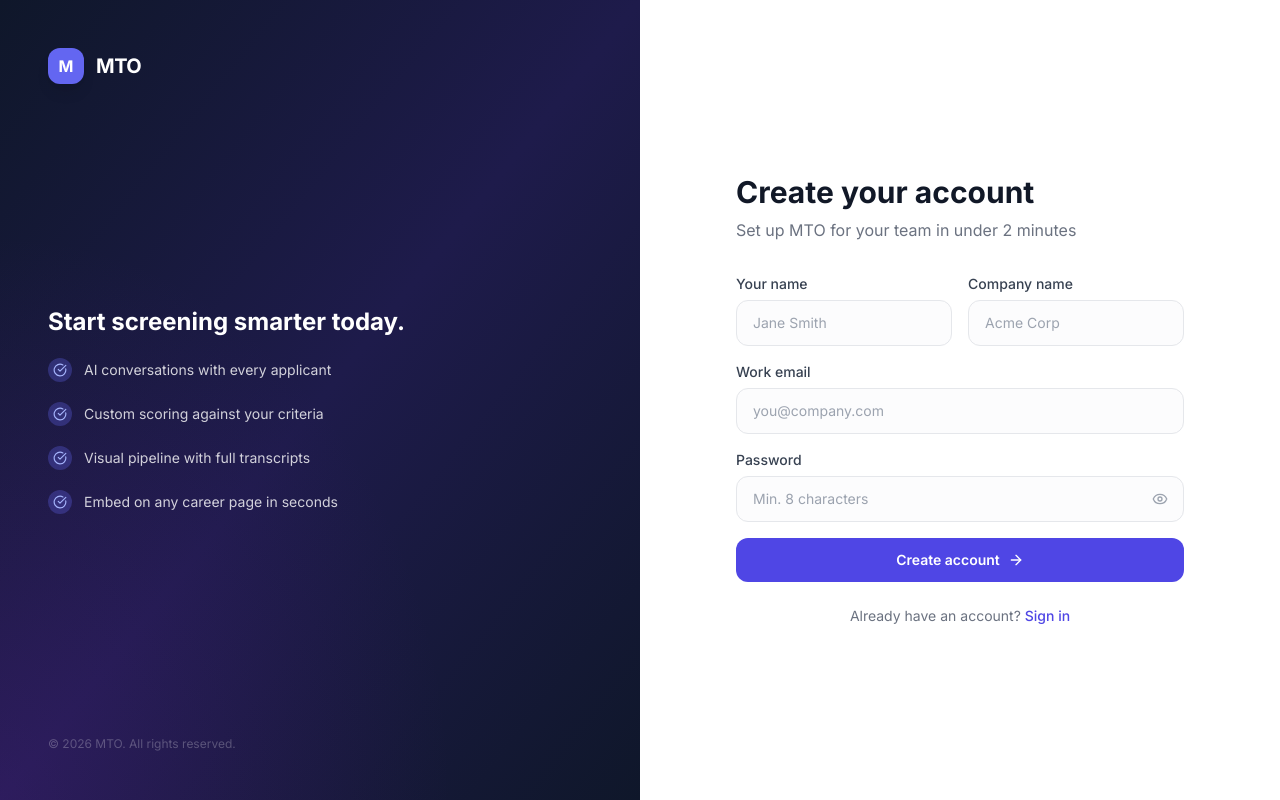
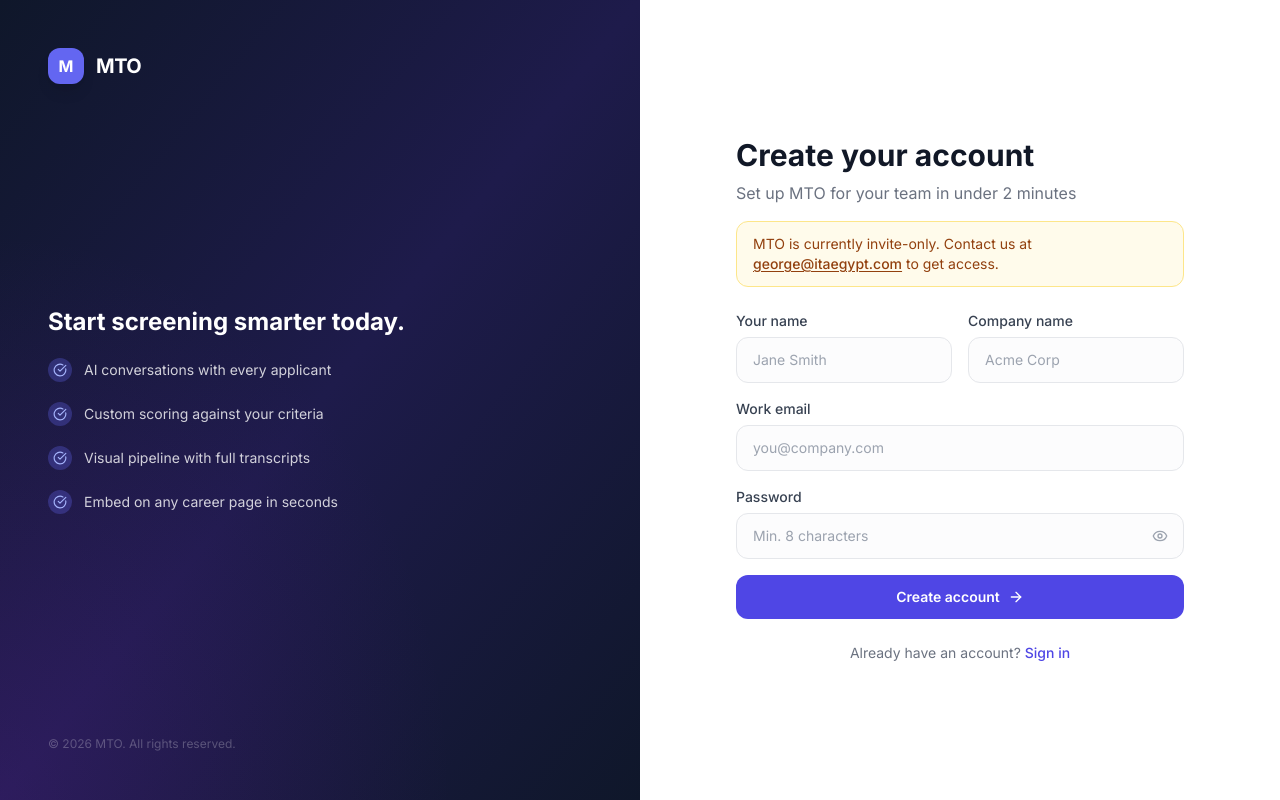
Before and after one commit to geokodsi/mto-app, a Next.js app: page /signup in a window 1280 px wide. Built offline with nearby package versions, Linux system fonts and the light colour scheme; no server answers.

Commit message:
Make app invite-only: replace signup CTAs with mailto request-access links, add notice to /signup page

```diff
--- a/app/(auth)/signup/page.tsx
+++ b/app/(auth)/signup/page.tsx
@@ -87,7 +87,12 @@ export default function SignupPage() {
           </div>
 
           <h1 className="text-3xl font-bold text-gray-900 mb-2">Create your account</h1>
-          <p className="text-gray-500 mb-8">Set up MTO for your team in under 2 minutes</p>
+          <p className="text-gray-500 mb-4">Set up MTO for your team in under 2 minutes</p>
+          <div className="bg-amber-50 border border-amber-200 text-amber-800 text-sm px-4 py-3 rounded-xl mb-6">
+            MTO is currently invite-only. Contact us at{' '}
+            <a href="mailto:george@itaegypt.com" className="font-medium underline underline-offset-2">george@itaegypt.com</a>
+            {' '}to get access.
+          </div>
 
           <form onSubmit={handleSignup} className="space-y-4">
             <div className="grid grid-cols-1 sm:grid-cols-2 gap-4">
--- a/app/page.tsx
+++ b/app/page.tsx
@@ -21,9 +21,9 @@ export default function LandingPage() {
             <div className="hidden md:flex items-center gap-8">
               <a href="#features" className="text-sm text-gray-500 hover:text-gray-900 transition-colors">Features</a>
               <Link href="/login" className="text-sm text-gray-500 hover:text-gray-900 transition-colors">Sign in</Link>
-              <Link href="/signup" className="bg-indigo-600 text-white px-4 py-2 rounded-lg text-sm font-medium hover:bg-indigo-700 transition-colors">
-                Get started free
-              </Link>
+              <a href="mailto:george@itaegypt.com" className="bg-indigo-600 text-white px-4 py-2 rounded-lg text-sm font-medium hover:bg-indigo-700 transition-colors">
+                Request access
+              </a>
             </div>
             <button className="md:hidden p-1" onClick={() => setMobileOpen(!mobileOpen)}>
               {mobileOpen ? <X size={22} /> : <Menu size={22} />}
@@ -34,9 +34,9 @@ export default function LandingPage() {
           <div className="md:hidden border-t border-gray-100 bg-white px-4 py-4 space-y-3">
             <a href="#features" className="block text-sm text-gray-600 py-1">Features</a>
             <Link href="/login" className="block text-sm text-gray-600 py-1">Sign in</Link>
-            <Link href="/signup" className="block bg-indigo-600 text-white px-4 py-2.5 rounded-lg text-sm font-medium text-center">
-              Get started free
-            </Link>
+            <a href="mailto:george@itaegypt.com" className="block bg-indigo-600 text-white px-4 py-2.5 rounded-lg text-sm font-medium text-center">
+              Request access
+            </a>
           </div>
         )}
       </nav>
@@ -56,9 +56,9 @@ export default function LandingPage() {
             MTO automates candidate screening with AI conversations, intelligent scoring, and a visual pipeline — so your team only talks to the best fits.
           </p>
           <div className="flex flex-col sm:flex-row items-center justify-center gap-3 sm:gap-4">
-            <Link href="/signup" className="w-full sm:w-auto bg-indigo-600 text-white px-8 py-3.5 rounded-xl text-base font-semibold hover:bg-indigo-700 transition-colors flex items-center justify-center gap-2">
-              Start for free <ArrowRight size={17} />
-            </Link>
+            <a href="mailto:george@itaegypt.com" className="w-full sm:w-auto bg-indigo-600 text-white px-8 py-3.5 rounded-xl text-base font-semibold hover:bg-indigo-700 transition-colors flex items-center justify-center gap-2">
+              Request access <ArrowRight size={17} />
+            </a>
             <Link href="/login" className="w-full sm:w-auto border border-gray-200 text-gray-700 px-8 py-3.5 rounded-xl text-base font-semibold hover:bg-gray-50 transition-colors text-center">
               Sign in
             </Link>
@@ -163,10 +163,10 @@ export default function LandingPage() {
         <div className="max-w-4xl mx-auto">
           <div className="bg-gradient-to-br from-indigo-600 to-purple-700 rounded-3xl p-10 sm:p-16 text-center">
             <h2 className="text-3xl sm:text-4xl font-bold text-white mb-4">Ready to screen smarter?</h2>
-            <p className="text-indigo-100 text-lg mb-8 max-w-lg mx-auto">Set up your first AI-screened job in under 5 minutes. No credit card required.</p>
-            <Link href="/signup" className="inline-flex items-center gap-2 bg-white text-indigo-700 px-8 py-3.5 rounded-xl text-base font-semibold hover:bg-indigo-50 transition-colors">
-              Get started free <ArrowRight size={17} />
-            </Link>
+            <p className="text-indigo-100 text-lg mb-8 max-w-lg mx-auto">MTO is currently invite-only. Request access to get started.</p>
+            <a href="mailto:george@itaegypt.com" className="inline-flex items-center gap-2 bg-white text-indigo-700 px-8 py-3.5 rounded-xl text-base font-semibold hover:bg-indigo-50 transition-colors">
+              Request access <ArrowRight size={17} />
+            </a>
           </div>
         </div>
       </section>
@@ -183,7 +183,7 @@ export default function LandingPage() {
           <p className="text-sm text-gray-400">© 2026 MTO. All rights reserved.</p>
           <div className="flex items-center gap-6">
             <Link href="/login" className="text-sm text-gray-400 hover:text-gray-600 transition-colors">Sign in</Link>
-            <Link href="/signup" className="text-sm text-gray-400 hover:text-gray-600 transition-colors">Sign up</Link>
+            <a href="mailto:george@itaegypt.com" className="text-sm text-gray-400 hover:text-gray-600 transition-colors">Request access</a>
           </div>
         </div>
       </footer>
```
